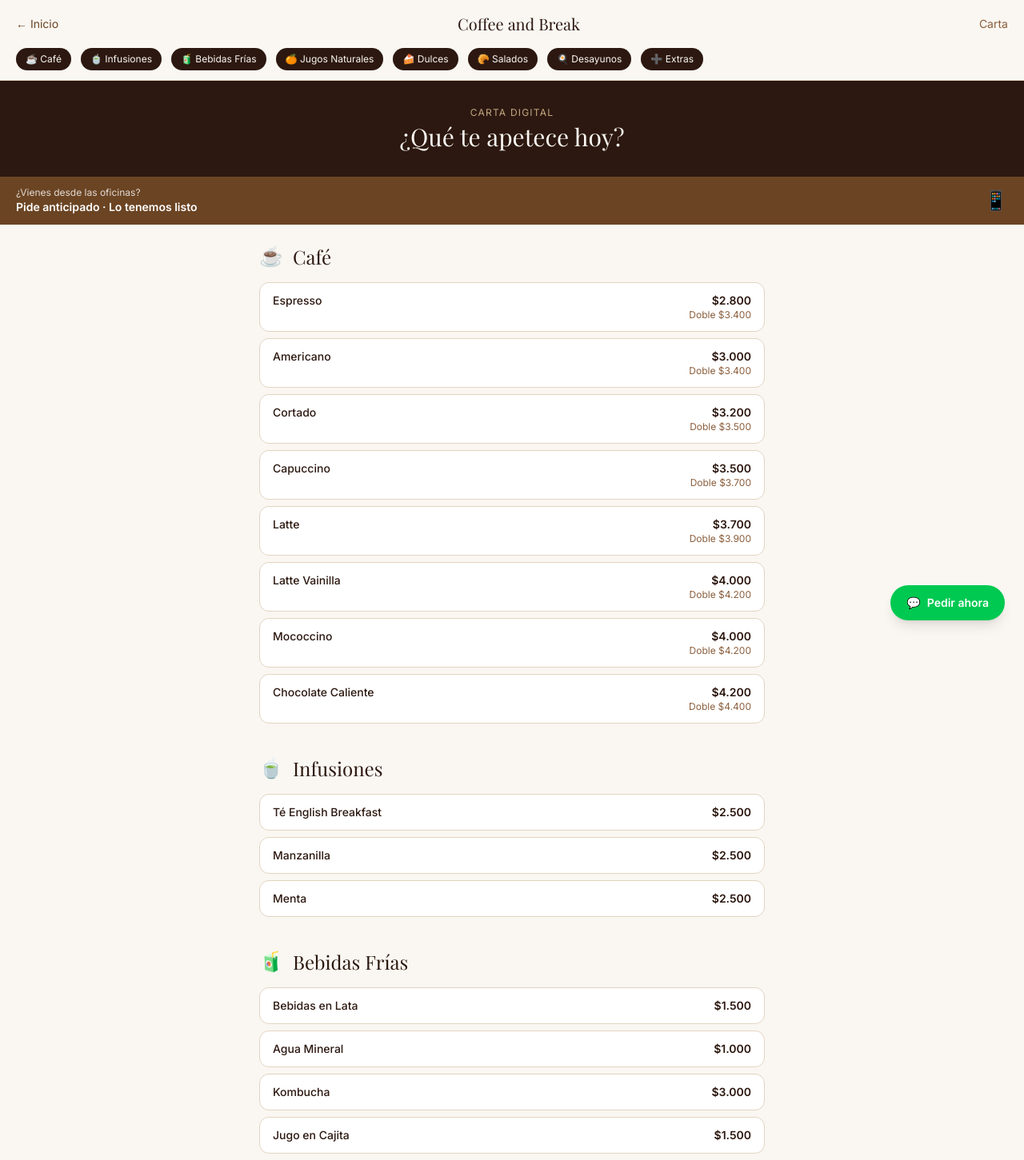
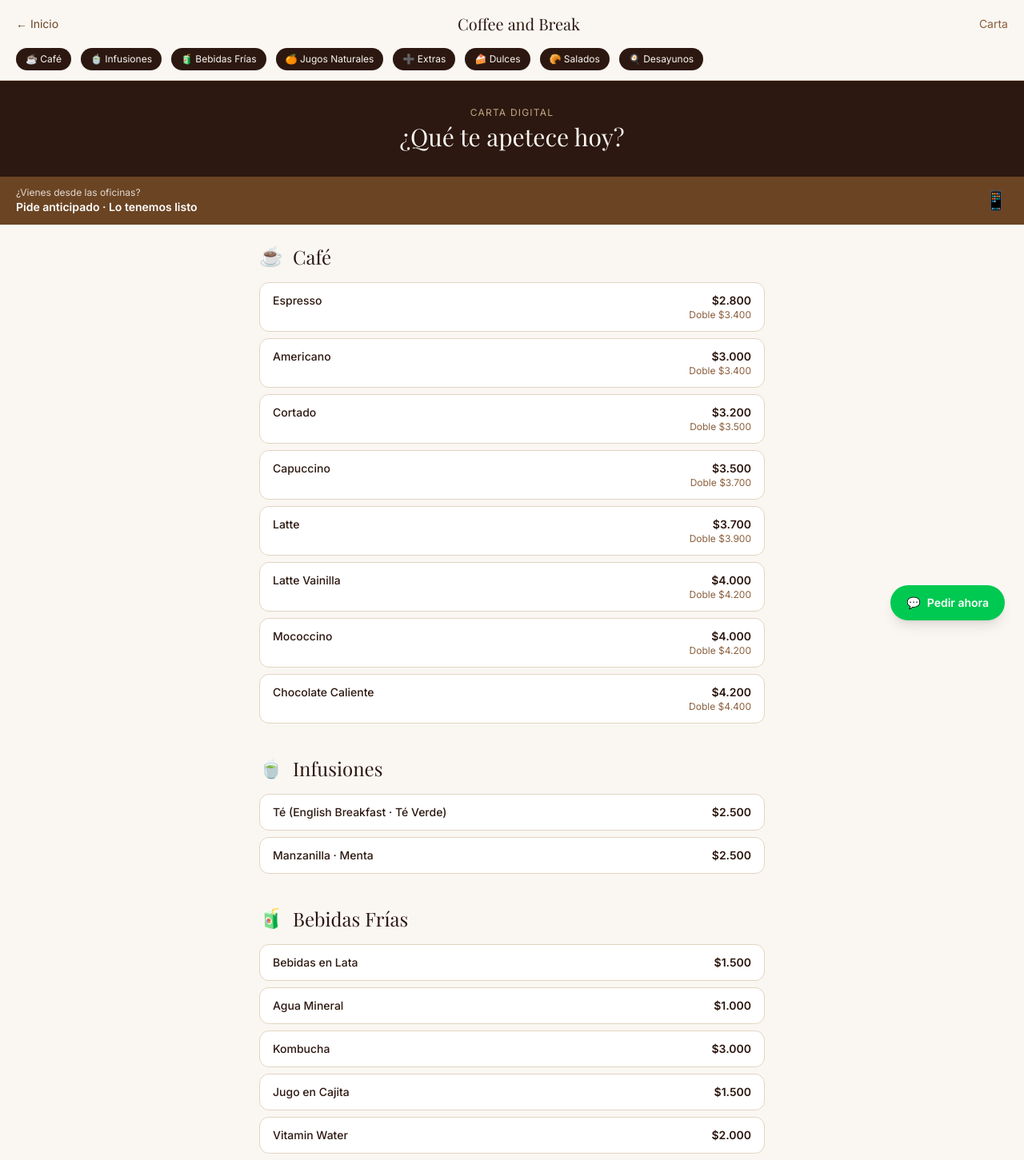
Before and after one commit to maprisegrowth-lang/coffee-and-break, a Next.js app: page /menu in a window 1280 px wide. Shown: the top 1451 px of the page at 80% size. Built offline with nearby package versions, Linux system fonts and the light colour scheme; a web font is replaced by a local one.

Commit message:
Fix menú: infusiones agrupadas, extras después de jugos, yogurt proteína

```diff
--- a/src/data/menu.ts
+++ b/src/data/menu.ts
@@ -34,9 +34,8 @@ export const menu: MenuCategory[] = [
     name: "Infusiones",
     emoji: "🍵",
     items: [
-      { name: "Té English Breakfast", price: 2500 },
-      { name: "Manzanilla", price: 2500 },
-      { name: "Menta", price: 2500 },
+      { name: "Té (English Breakfast · Té Verde)", price: 2500 },
+      { name: "Manzanilla · Menta", price: 2500 },
     ],
   },
   {
@@ -63,6 +62,15 @@ export const menu: MenuCategory[] = [
       { name: "Jugo Chirimoya", price: 3500 },
       { name: "Jugo Mango", price: 3500 },
       { name: "Jugo Piña", price: 3500 },
+    ],
+  },
+  {
+    id: "extras",
+    name: "Extras",
+    emoji: "➕",
+    items: [
+      { name: "Leche", price: 700 },
+      { name: "Yogurt Proteína", price: 1000 },
     ],
   },
   {
@@ -123,15 +131,6 @@ export const menu: MenuCategory[] = [
       },
     ],
   },
-  {
-    id: "extras",
-    name: "Extras",
-    emoji: "➕",
-    items: [
-      { name: "Leche", price: 700 },
-      { name: "Crema Proteína", price: 1000 },
-    ],
-  },
 ]
 
 export const formatPrice = (price: number) =>
```
